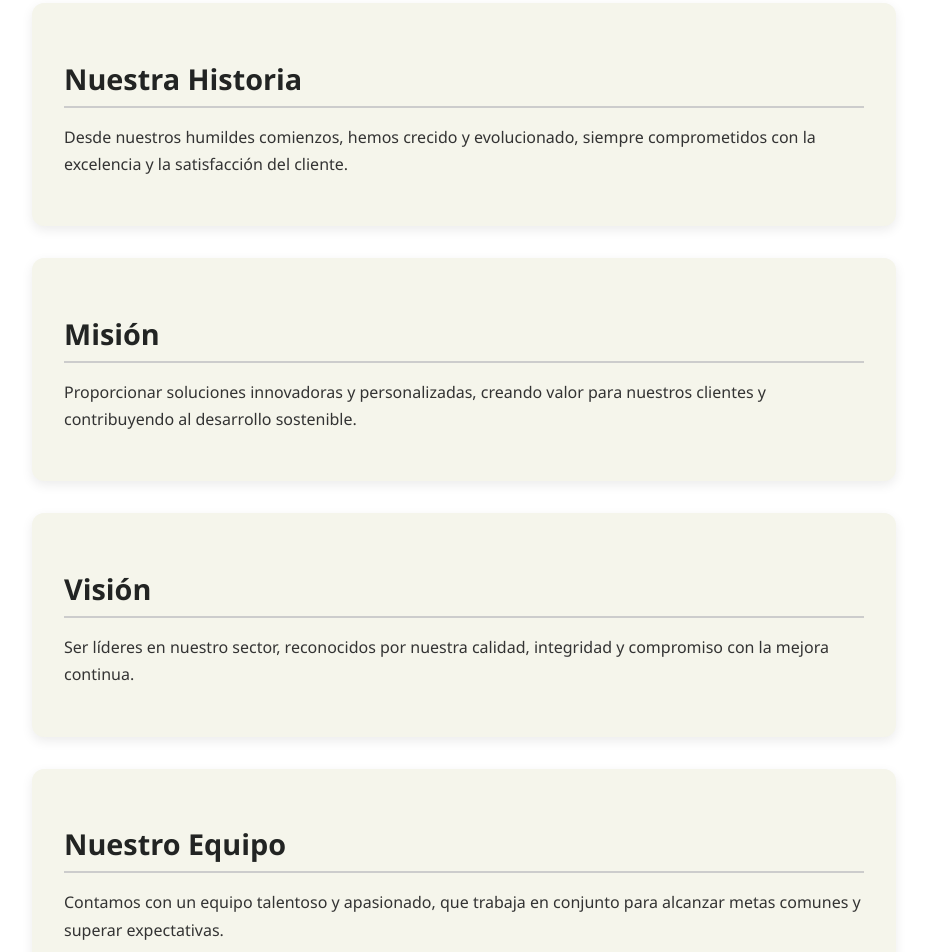
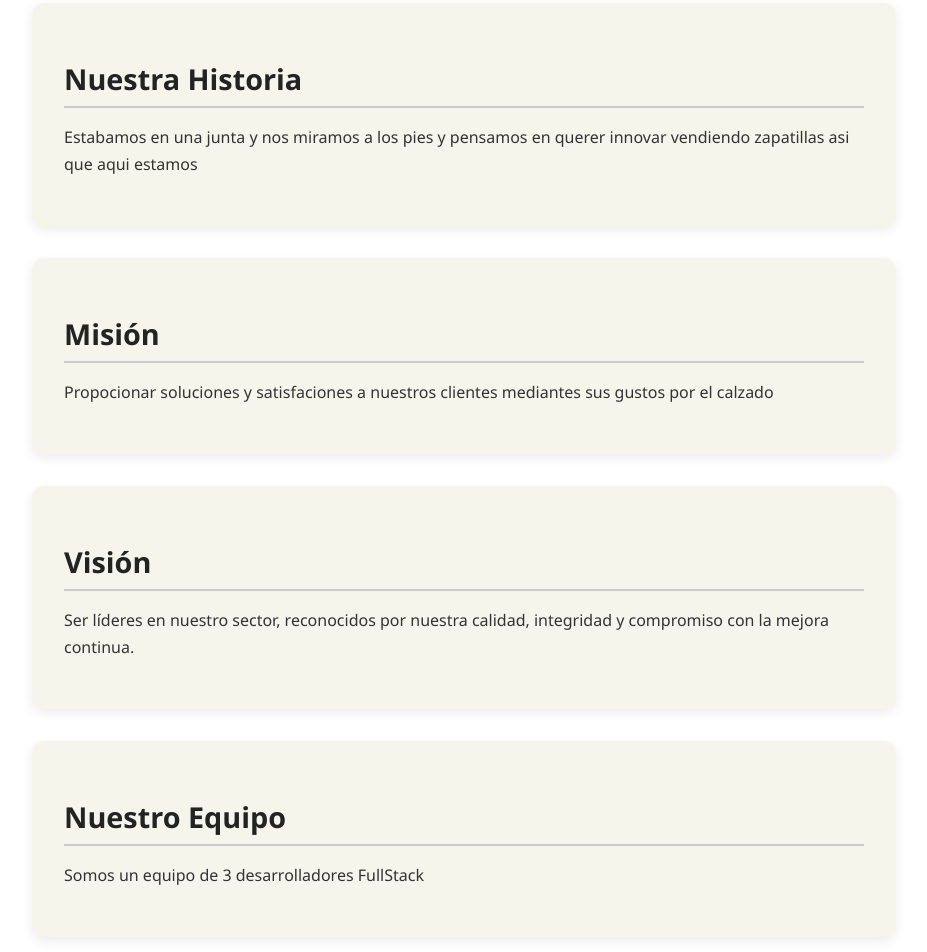
Before and after one commit to McLovin0809/front-zapa, a React (Vite) app: page /about in a window 1280 px wide. Shown: the part 420-1372 px from the top of the page, without its empty margins (176-1103 px from the left). Built offline with nearby package versions, Linux system fonts and the light colour scheme.

Commit message:
about update

```diff
--- a/src/pages/user/About.jsx
+++ b/src/pages/user/About.jsx
@@ -14,14 +14,14 @@ const About = () => {
       <section className="about-section">
         <h2>Nuestra Historia</h2>
         <p>
-          Desde nuestros humildes comienzos, hemos crecido y evolucionado, siempre comprometidos con la excelencia y la satisfacción del cliente.
+          Estabamos en una junta y nos miramos a los pies y pensamos en querer innovar vendiendo zapatillas asi que aqui estamos
         </p>
       </section>
 
       <section className="about-section">
         <h2>Misión</h2>
         <p>
-          Proporcionar soluciones innovadoras y personalizadas, creando valor para nuestros clientes y contribuyendo al desarrollo sostenible.
+          Propocionar soluciones y satisfaciones a nuestros clientes mediantes sus gustos por el calzado
         </p>
       </section>
 
@@ -35,7 +35,7 @@ const About = () => {
       <section className="about-section">
         <h2>Nuestro Equipo</h2>
         <p>
-          Contamos con un equipo talentoso y apasionado, que trabaja en conjunto para alcanzar metas comunes y superar expectativas.
+          Somos un equipo de 3 desarrolladores FullStack
         </p>
       </section>
     </div>
```
